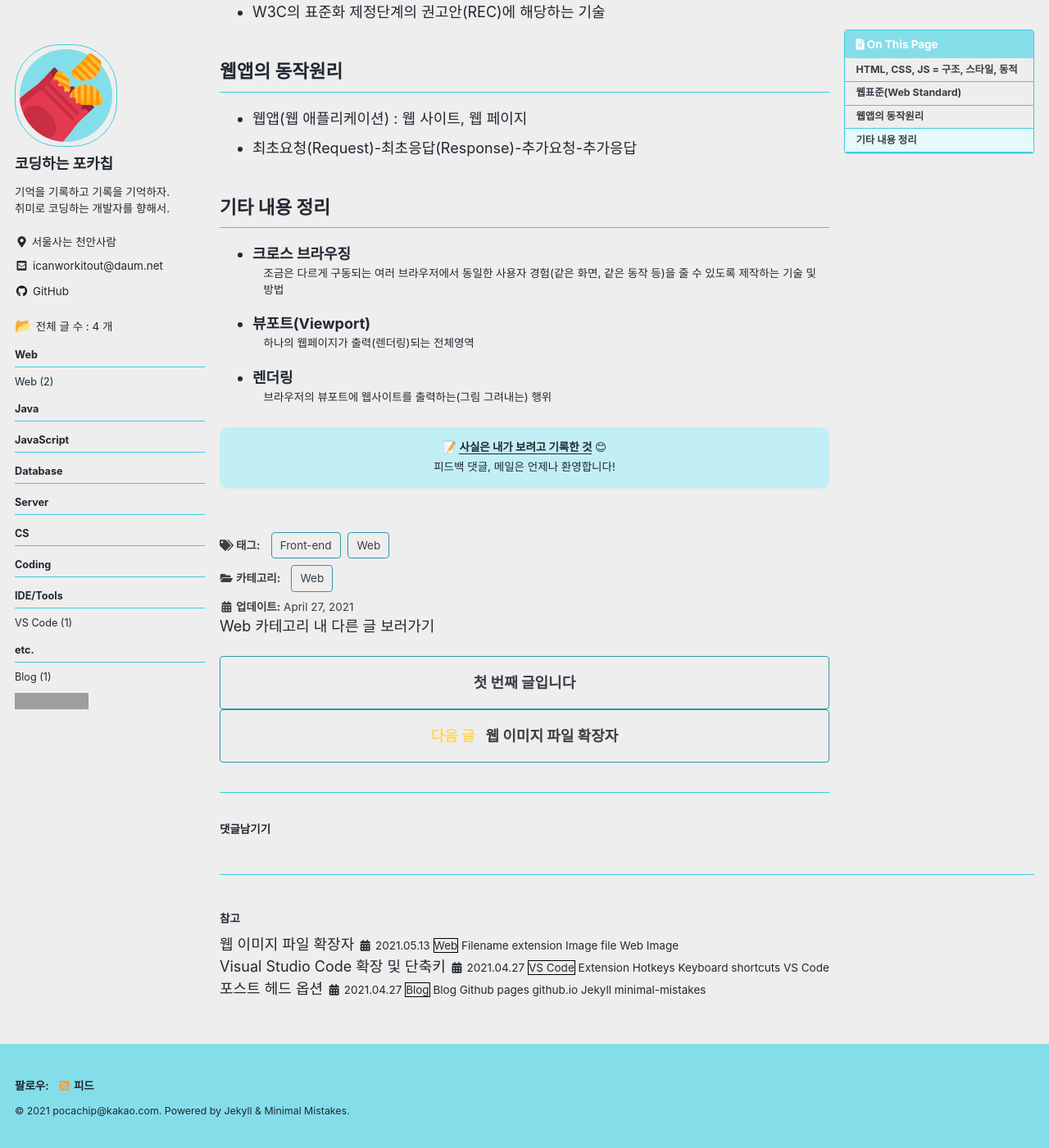
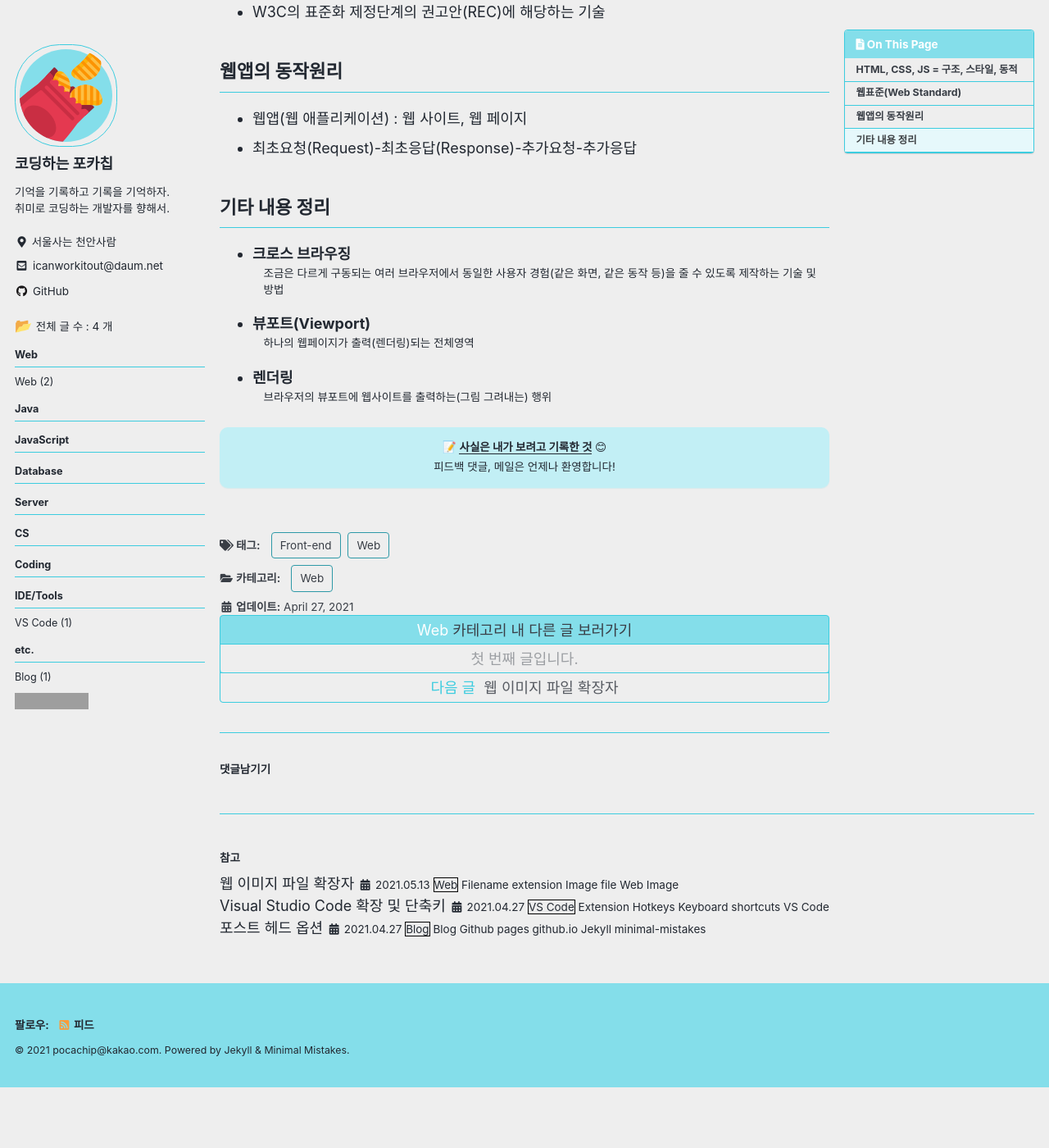
Before and after one commit to iCanWorkItOut/iCanWorkItOut.github.io, a Jekyll site: the page built from _posts/Web/2021-04-27-FrontEnd개요.md, in a window 1280 px wide and 1400 px high, scrolled down 682 px. Shown: the whole window at 82% size. Built offline with Jekyll 4.4.1, drawn with Linux system fonts in a browser that asks for light colours; cached includes are drawn as plain includes; some web fonts are replaced; comment, search, counter and statistics services are not loaded; after the commit the page ends 2008 px from its top, so only the background shows below that; grey boxes are pictures that could not be loaded.

Commit message:
:art:pagination(같은 카테고리 내 글 이동) 완료

```diff
--- a/_includes/post_pagination.html
+++ b/_includes/post_pagination.html
@@ -1,45 +1,54 @@
-<!--첫 번째 문단-->
-{% assign cat = page.categories[0] %}
-{% assign cat_list = site.categories[cat] %}
-{% for post in cat_list %}
+<!-- 같은 카테고리 내 이전 포스트와 다음 포스트를 변수에 저장 -->
+{% assign category = page.categories[0] %}
+{% assign categories = site.categories[category] %}
+{% for post in categories %}
   {% if post.url == page.url %}
   	{% assign prevIndex = forloop.index0 | minus: 1 %}
   	{% assign nextIndex = forloop.index0 | plus: 1 %}
   	{% if forloop.first == false %}
-  	  {% assign next_post = cat_list[prevIndex] %}
+  	  {% assign next_post = categories[prevIndex] %}
   	{% endif %}
   	{% if forloop.last == false %}
-  	  {% assign prev_post = cat_list[nextIndex] %}
+  	  {% assign prev_post = categories[nextIndex] %}
   	{% endif %}
   	{% break %}
   {% endif %}
 {% endfor %}
 
-<!--두 번째 문단 -->
-<!-- /_sass/_navigation.scss
-  167line .pagination_prev_next  -->
-{% if prev_post or next_post %}
-  <p><span>{{cat}}</span> 카테고리 내 다른 글 보러가기</p>
-  <nav class="pagination_prev_next">
+<!-- prev_post, next_post 존재 여부에 따른 html 영역과 텍스트 표시 -->
+<!-- /_sass/_navigation.scss 에서 style 설정 (.pagination_prev_next) -->
+<nav class="pagination-prev-next">
+  {% if prev_post or next_post %}
+    <div class="pagination__header">
+      <a href="/categories/{{category}}" class="category">{{category}}</a> 카테고리 내 다른 글 보러가기
+    </div>
     {% if prev_post %}
-      <a href="{{ prev_post.url }}" class="pagination_prev_next--pager"><span class="prev_next">이전 글  &nbsp</span>{{ prev_post.title }}</a>
+      <div class="pagination-prev-next--pager">
+        <a href="{{ prev_post.url }}"><span class="anno">이전 글 &nbsp</span>{{ prev_post.title }}</a>
+      </div>
     {% else %}
-      <a href="#" class="pagination_prev_next--pager disabled">첫 번째 글입니다</a>
+      <div class="pagination-prev-next--pager">
+        <span class="disabled">첫 번째 글입니다.</span>
+      </div>
     {% endif %}
     {% if next_post %}
-      <a href="{{ next_post.url }}" class="pagination_prev_next--pager"><span class="prev_next">다음 글  &nbsp  </span>{{ next_post.title }}</a>
+      <div class="pagination-prev-next--pager">
+        <a href="{{ next_post.url }}"><span class="anno">다음 글 &nbsp</span>{{ next_post.title }}</a>
+      </div>
     {% else %}
-      <a href="#" class="pagination_prev_next--pager disabled">가장 최근 글입니다</a>
+      <div class="pagination-prev-next--pager">
+        <span class="disabled">가장 최근 글입니다.</span>
+      </div>
     {% endif %}
-  </nav>
-{% else %}
-  <nav class="pagination_prev_next">
-    <a href="#" class="pagination_prev_next--pager disabled"><span class="prev_next">{{cat}} &nbsp</span>관련 카테고리 글이 없습니다</a>
-  </nav>
-{% endif %}
+  {% else %}
+    <div class="pagination__header">
+      <a href="/categories/{{category}}" class="category">{{category}}</a> 관련 카테고리 글이 없습니다.
+    </div>
+  {% endif %}
+</nav>
 
-
-<!-- 두 번째 문단 기본 수정
+<!-- Default -->
+<!--
 {% if prev_post or next_post %}
   <nav class="pagination">
     {% if prev_post %}
--- a/_sass/minimal-mistakes/_navigation.scss
+++ b/_sass/minimal-mistakes/_navigation.scss
@@ -164,32 +164,41 @@
   border-top: 1px solid $border-color;
 }
 
-// 이전 글, 다음 글 클래스 추가 (167~195 line)
-.pagination_prev_next {
+/* post_pagination.html : prev_post, next_post */
+.pagination-prev-next {
   @include clearfix();
-  float: left;
+  // float: left;
   width: 100%;
+  border: 1px solid #3cccdf;
+  border-radius: $border-radius;
+  background-color: #84DEEA;
+  text-align: center;
+  box-sizing: border-box;
+
+  .pagination__header {
+    margin: 0;
+    padding: 0.2em;
+    color: $muted-text-color;
+    box-sizing: border-box;
+    .category {
+      color: #fff;
+    }
+  }
 
   /* next/previous buttons */
   &--pager {
-    margin-top: 0em;
-    padding-top: 0em;
-    display: block;
-    padding: 1em 2em;
-    //float: left;
-    width: 100%;
-    font-family: $sans-serif;
-    font-size: $type-size-5;
-    font-weight: bold;
-    text-align: center;
-    text-decoration: none;
+    margin: 0;
+    padding: 0.2em;
+    background-color: #eee;
     color: $muted-text-color;
-    border: 1px solid mix(#000, $border-color, 25%);
-    border-radius: $border-radius;
-
-    .prev_next {
-      //font-family: $cute;
-      color:#ffd861;
+    border-top: 1px solid #3cccdf;
+    border-radius: 0 0 4px 4px;
+    box-sizing: border-box;
+    .anno {
+      color:#3cccdf;
+    }
+    .disabled {
+      color: mix(#fff, $muted-text-color, 50%);
     }
   }
 }
```
